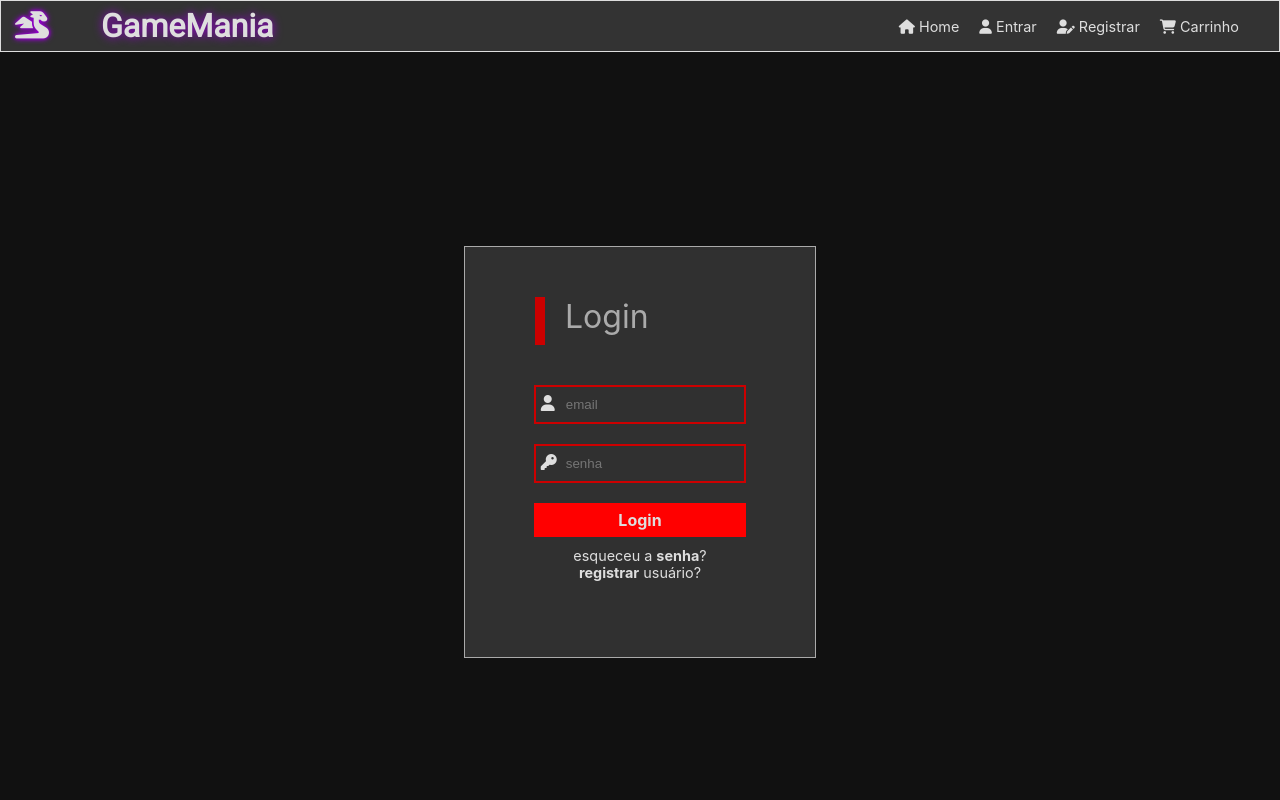
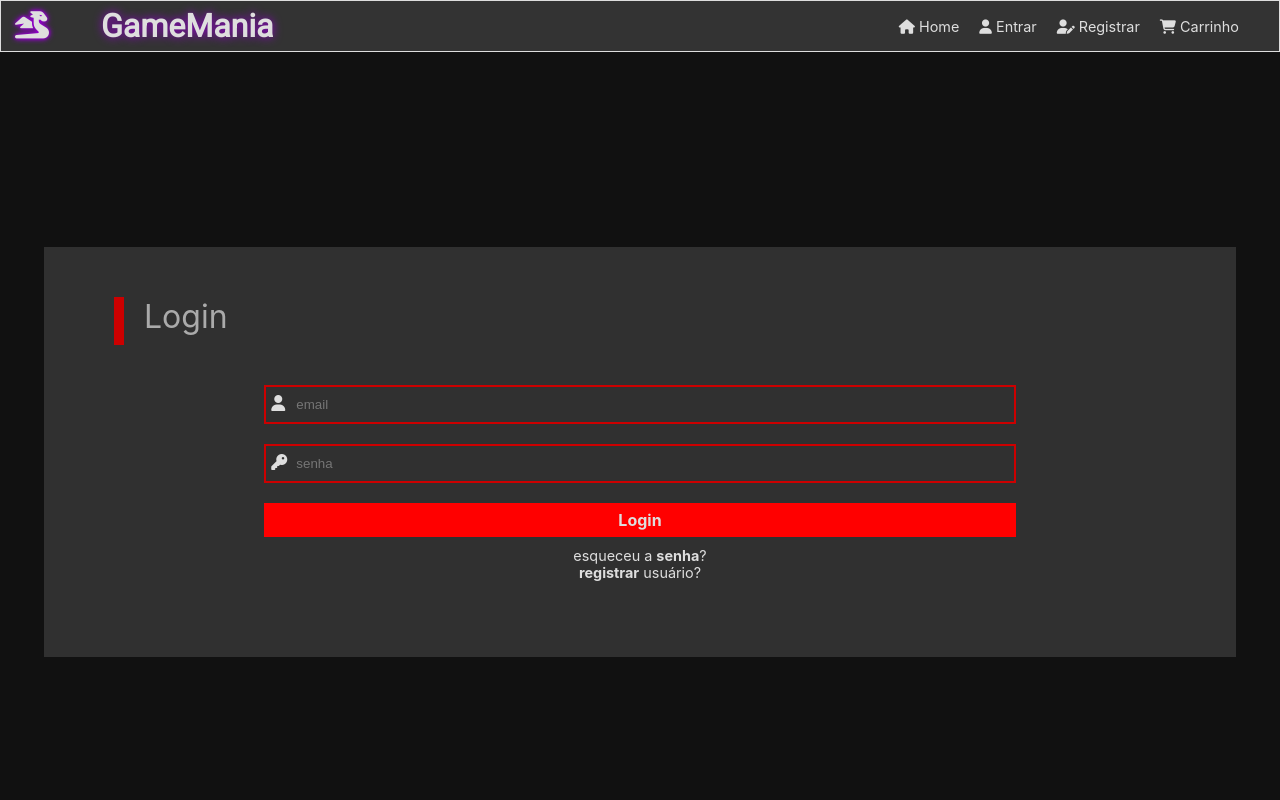
Before and after one commit to adrianlouis/react_gamemania, a React (Create React App) app: page /logcad in a window 1280 px wide. Shown: the top 800 px of the page. Built offline with nearby package versions, Linux system fonts and the light colour scheme.

Commit message:
Login refeito

```diff
--- a/src/css/logcad.css
+++ b/src/css/logcad.css
@@ -10,13 +10,14 @@ h1{
     /* color: #dedede; */
     flex-direction: column;
     min-height: 100vh;
+    width: 100vw;
     /* border: 1px solid red; */
 }
 
 .logModal{
-    border: 1px solid #aaa;
+    /* border: 1px solid #aaa; */
     background-color: rgb(48, 48, 48);
-    width: 310px;
+    width: 90%;
     min-height: 370px;
     position: relative;
     display: flex;
```
